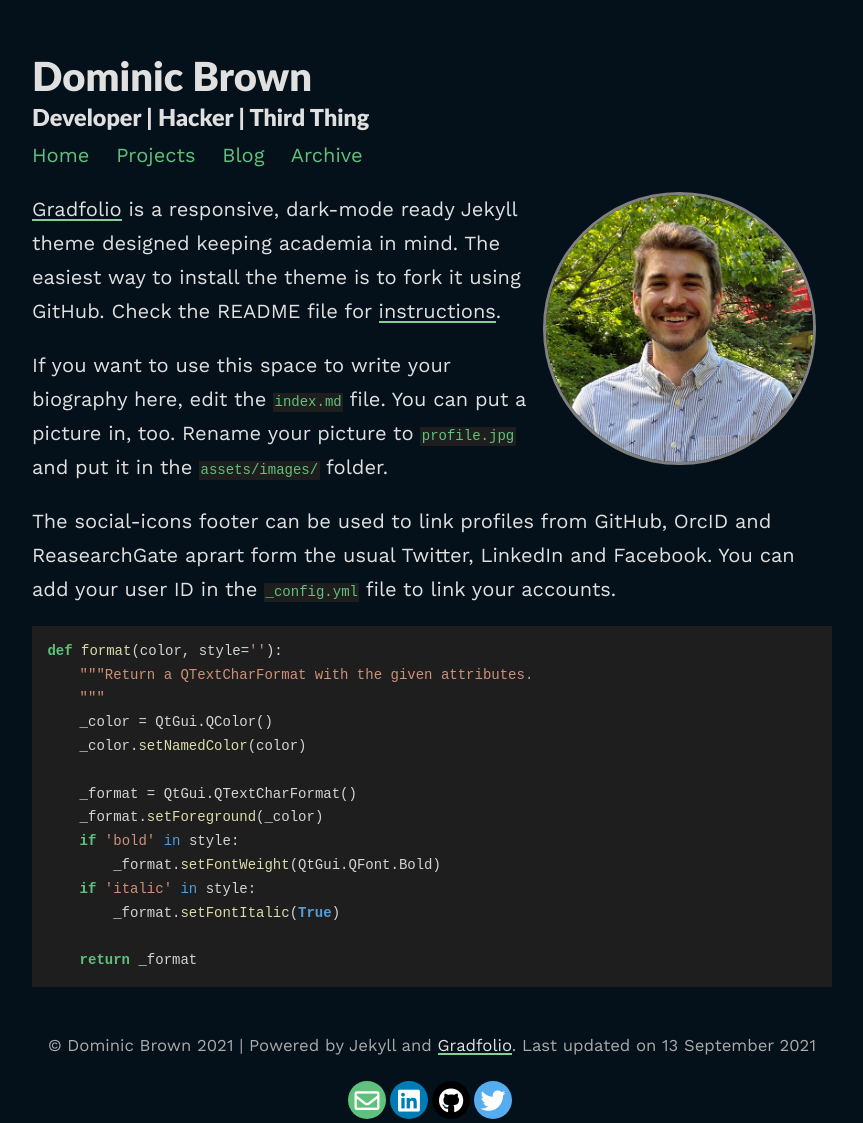
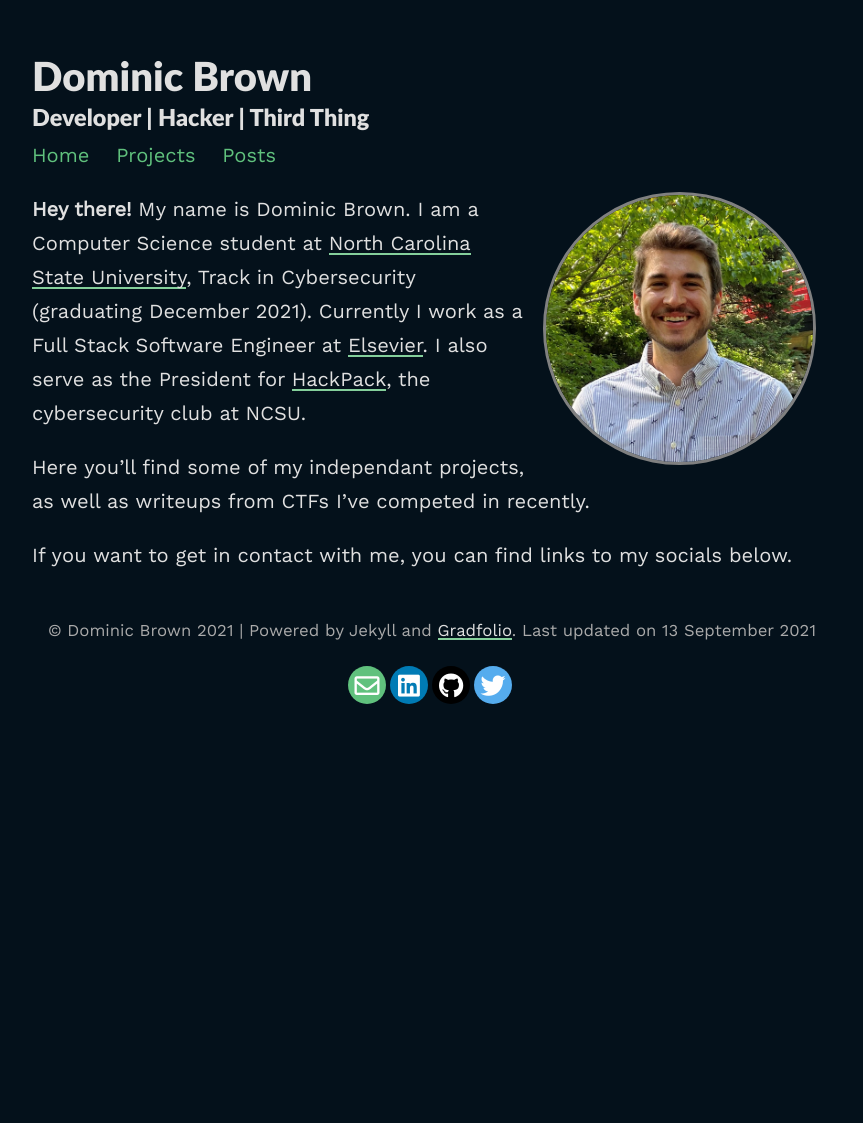
Before and after one commit to napkinbrown/napkinbrown.github.io, a Jekyll site: the page built from index.md, in a window 1280 px wide. Shown: the whole page, without its empty margins (208-1071 px from the left). Built offline with Jekyll 4.4.1, drawn with Linux system fonts in a browser that asks for light colours; nearby versions of some CDN libraries; after the commit the page ends 980 px from its top, so only the background shows below that.

Commit message:
Added content; pruned some shtuff

````diff
--- a/_config.yml
+++ b/_config.yml
@@ -12,8 +12,8 @@ markdown: kramdown
 
 # Pagination
 paginate: 4
-permalink: /blog/:year/:title/
-paginate_path: /blog/page:num/
+permalink: /posts/:year/:title/
+paginate_path: /posts/page:num/
 
 # Social media links in footer
 twitter: "napkinbrown"
--- a/_includes/navigation.html
+++ b/_includes/navigation.html
@@ -1,6 +1,5 @@
 <div class="links scroll">
         <a href="{{site.baseurl}}/">Home</a>
         <a href="{{site.baseurl}}/projects/">Projects</a>
-        <a href="{{site.baseurl}}/blog/">Blog</a>
-        <a href="{{site.baseurl}}/archive/">Archive</a>
+        <a href="{{site.baseurl}}/posts/">Posts</a>
 </div>
--- a/index.md
+++ b/index.md
@@ -7,25 +7,8 @@ profile:
 published: true
 ---
 
-[Gradfolio](https://github.com/jitinnair1/gradfolio){:target="_blank"} is a responsive, dark-mode ready Jekyll theme designed keeping academia in mind. The easiest way to install the theme is to fork it using GitHub. Check the README file for [instructions](https://github.com/jitinnair1/gradfolio#installation){:target="_blank"}.
+**Hey there!** My name is Dominic Brown. I am a Computer Science student at [North Carolina State University](https://www.ncsu.edu/), Track in Cybersecurity (graduating December 2021). Currently I work as a Full Stack Software Engineer at [Elsevier](https://www.elsevier.com/). I also serve as the President for [HackPack](https://hackpack.club/), the cybersecurity club at NCSU.
 
-If you want to use this space to write your biography here, edit the `index.md` file. You can put a picture in, too. Rename your picture to `profile.jpg` and put it in the `assets/images/` folder.
+Here you'll find some of my independant projects, as well as writeups from CTFs I've competed in recently.
 
-The social-icons footer can be used to link profiles from GitHub, OrcID and ReasearchGate aprart form the usual Twitter, LinkedIn and Facebook. You can add your user ID in the `_config.yml` file to link your accounts.
-
-```python
-def format(color, style=''):
-    """Return a QTextCharFormat with the given attributes.
-    """
-    _color = QtGui.QColor()
-    _color.setNamedColor(color)
-
-    _format = QtGui.QTextCharFormat()
-    _format.setForeground(_color)
-    if 'bold' in style:
-        _format.setFontWeight(QtGui.QFont.Bold)
-    if 'italic' in style:
-        _format.setFontItalic(True)
-
-    return _format
-```
+If you want to get in contact with me, you can find links to my socials below.
````
Also changed, not shown: posts/index.html (added, +37 -0 lines), _layouts/about.html (line endings or trailing spaces).
